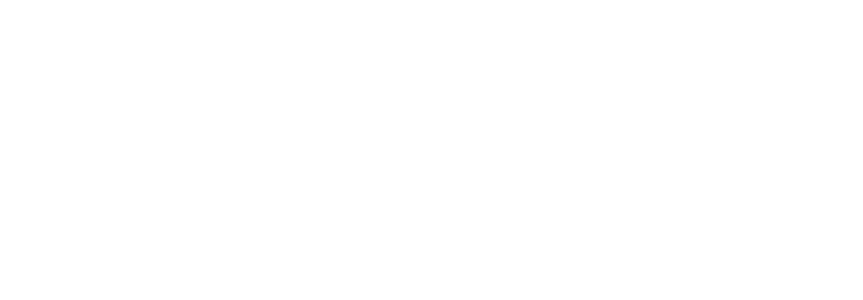
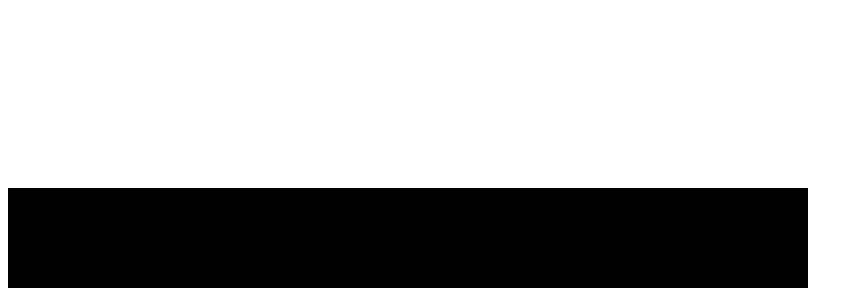
Before and after one commit to runoncedev/audio-visualizer, a React (Vite) app: page / in a window 1280 px wide. Shown: the part 1165-1465 px from the top of the page, without its empty margins (0-863 px from the left). Before the commit the page ends 1261 px from the top, so only its background shows below. Built offline with nearby package versions, Linux system fonts and the light colour scheme; the HTML template or start-up script is replaced by a standard one.

Commit message:
add polygon visualizer

```diff
--- a/src/AudioVisualizer.tsx
+++ b/src/AudioVisualizer.tsx
@@ -4,6 +4,7 @@
 import Circles from "./components/visualizers/circles";
 import Division from "./components/visualizers/division";
 import Dots from "./components/visualizers/dots";
+import Polygon from "./components/visualizers/polygon";
 import Polyline from "./components/visualizers/polyline";
 import Polylines from "./components/visualizers/polylines";
 import StraightLines from "./components/visualizers/straight-lines";
@@ -118,6 +119,7 @@
       <Polylines dataArray={dataArray} />
       <StraightLines dataArray={dataArray} />
       <Division dataArray={dataArray} />
+      <Polygon dataArray={dataArray} />
     </div>
   );
 }
--- /dev/null
+++ b/src/components/visualizers/polygon.tsx
@@ -0,0 +1,74 @@
+type PolygonProps = {
+  dataArray: number[];
+};
+
+export default function Polygon({ dataArray }: PolygonProps) {
+  const groupHeight = 100;
+
+  const groups = [
+    dataArray.slice(0, dataArray.length / 2),
+    dataArray.slice(dataArray.length / 2),
+  ];
+
+  // For each group, create a polyline
+  const lines = groups.map((group, groupIdx) => {
+    const baseY = groupHeight * (groupIdx + 1);
+    const xStep = 800 / (group.length - 1);
+
+    const min = Math.min(...group);
+    const max = Math.max(...group);
+    const range = max - min || 1;
+
+    const points = group.map((value, i) => {
+      // Normalize value between 0 and 1
+      const normalizedValue = (value - min) / range;
+
+      const y = baseY - normalizedValue * groupHeight;
+      const x = i * xStep;
+
+      return `${x},${y}`;
+    });
+
+    return {
+      polyline: (
+        <polyline
+          key={groupIdx}
+          points={points.join(" ")}
+          fill="none"
+          stroke="white"
+          strokeWidth={2}
+          opacity={0.8}
+        />
+      ),
+      points,
+    };
+  });
+
+  // Create the filled polygon between the two polylines
+  let polygon = null;
+  if (lines.length === 2) {
+    // First group points in order, second group points in reverse order
+    const polygonPoints = [
+      ...lines[0].points,
+      ...lines[1].points.slice().reverse(),
+    ].join(" ");
+    polygon = (
+      <polygon
+        points={polygonPoints}
+        // fill="rgba(255,255,255,0.2)"
+        stroke="none"
+      />
+    );
+  }
+
+  return (
+    <svg
+      width="800"
+      height="200"
+      viewBox="0 0 800 200"
+      className="bg-white transition dark:fill-white stroke-black dark:bg-black dark:stroke-white w-full"
+    >
+      {polygon}
+    </svg>
+  );
+}
```
